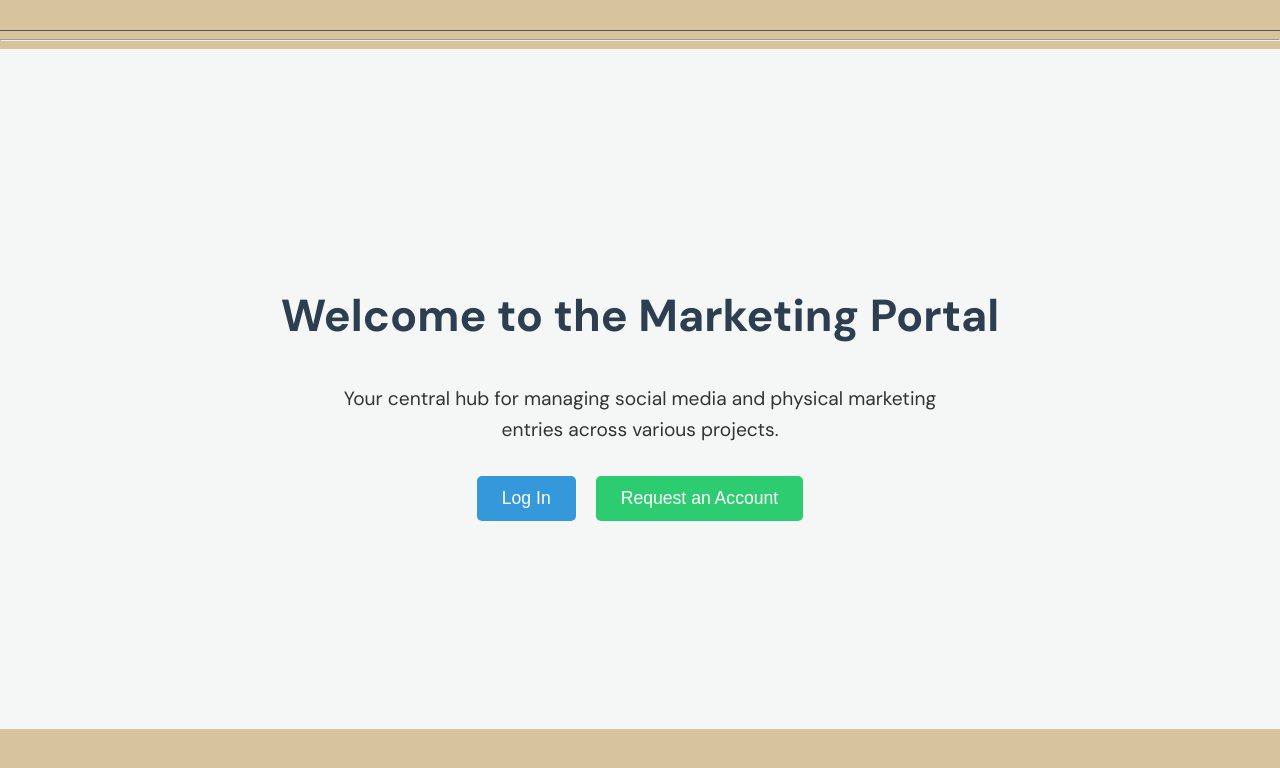
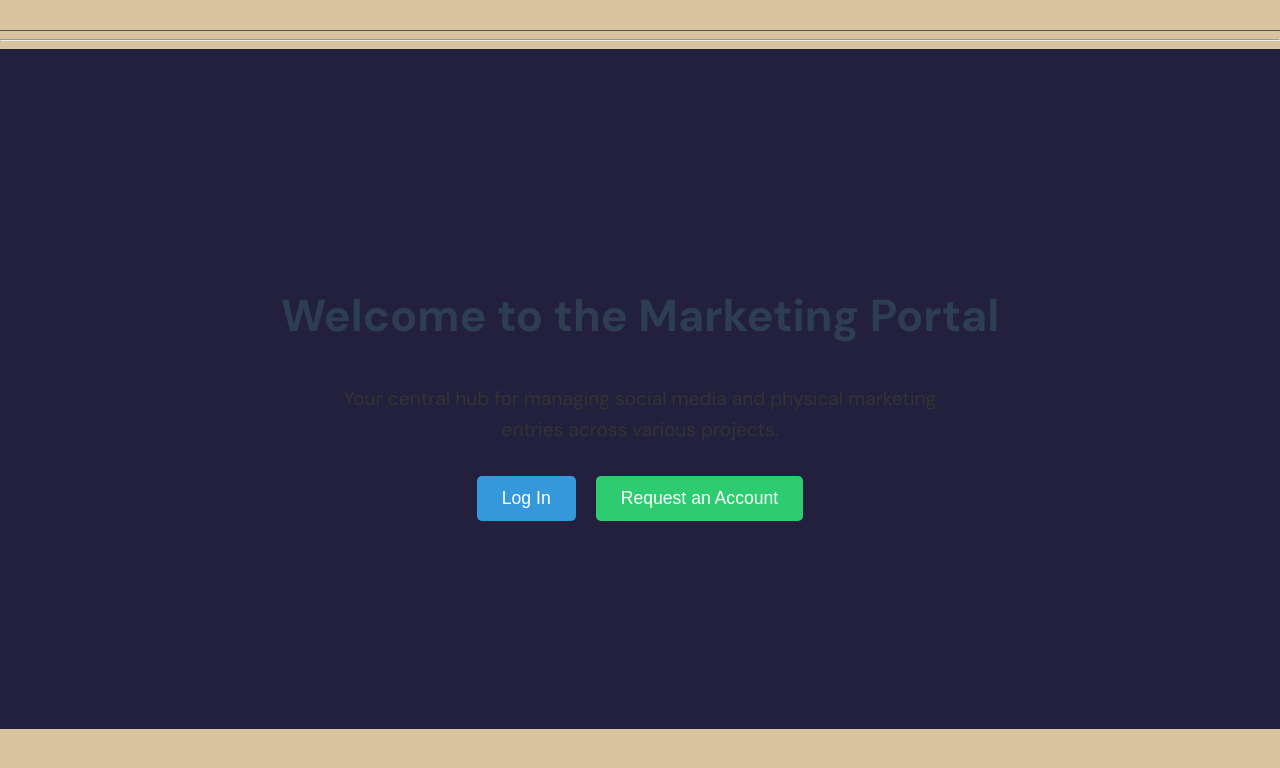
Before and after one commit to dakjen/marketingportal1, a React (Create React App) app: page /intro in a window 1280 px wide. Shown: the top 768 px of the page. Built offline with nearby package versions, Linux system fonts and the light colour scheme.

Commit message:
Style: Update IntroScreen background color

```diff
--- a/src/IntroScreen.css
+++ b/src/IntroScreen.css
@@ -6,7 +6,7 @@
   min-height: 80vh;
   text-align: center;
   padding: 20px;
-  background-color: #f4f7f6;
+  background-color: #23203e;
   color: #333;
 }
 
```
